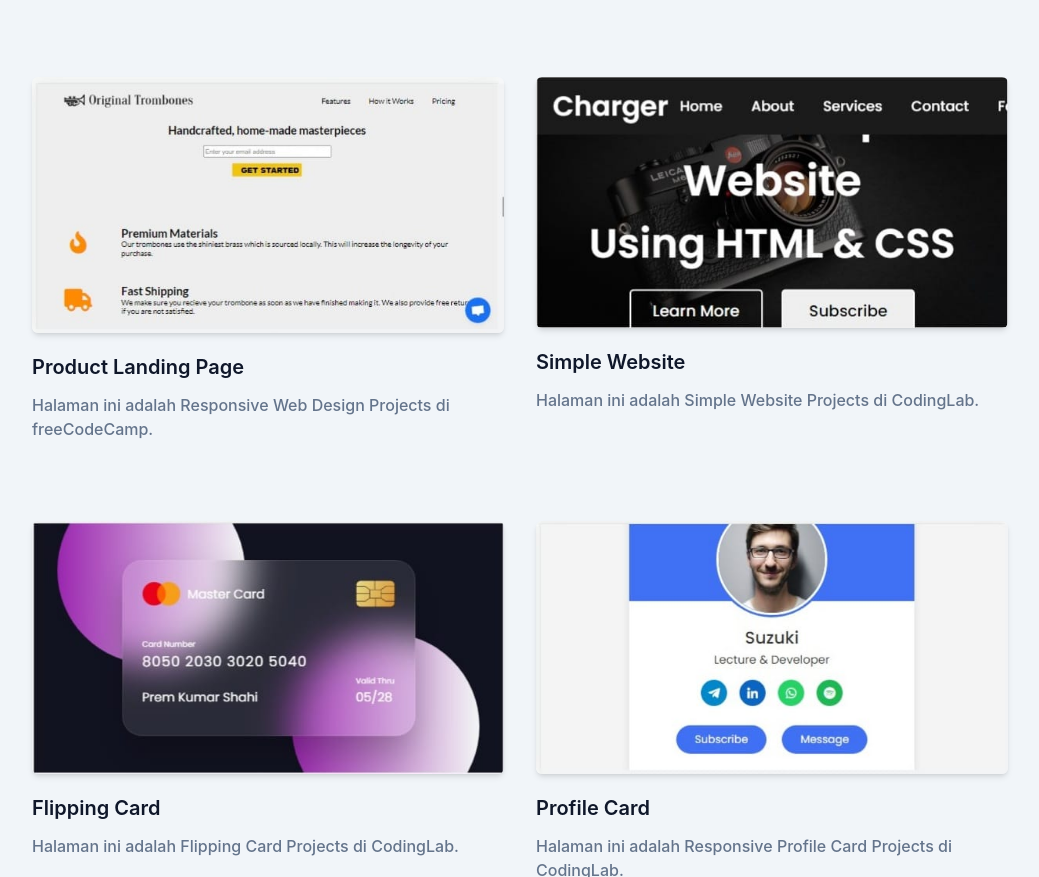
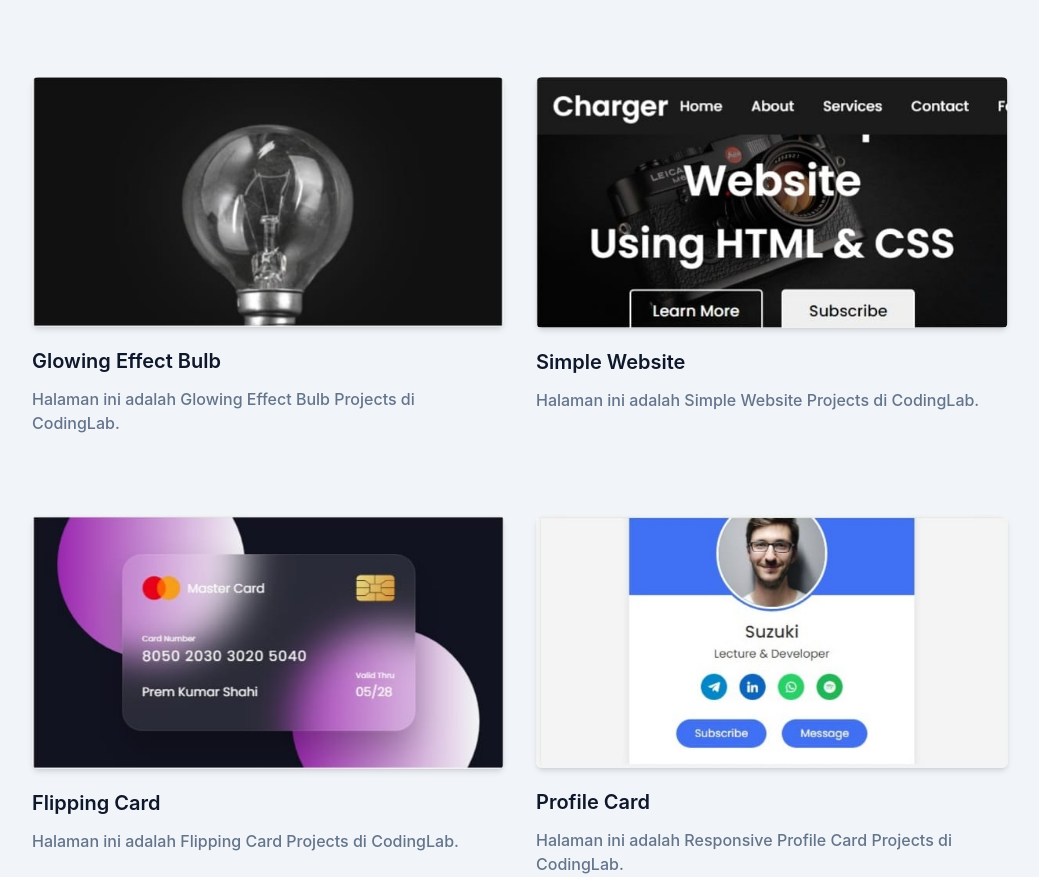
Before and after one commit to richardgery/portfolio-tailwind-css, a website: page index.html in a window 1280 px wide. Shown: the part 1519-2396 px from the top of the page, without its empty margins (120-1159 px from the left). Drawn offline with Linux system fonts and the light colour scheme.

Commit message:
Update Portfolio section & Delete Landing image

```diff
--- a/index.html
+++ b/index.html
@@ -337,18 +337,18 @@
           <div class="mb-12 p-4 md:w-1/2">
             <div class="overflow-hidden rounded-md shadow-md">
               <img
-                src="dist/img/portfolio/landing.jpeg"
-                alt="Product Landing Page"
+                src="dist/img/portfolio/bulb.jpeg"
+                alt="Glowwing Effect Bulb"
                 width="w-full"
               />
             </div>
             <h3
               class="mb-3 mt-5 text-xl font-semibold text-dark dark:text-white"
             >
-              Product Landing Page
+              Glowing Effect Bulb
             </h3>
             <p class="text-base font-medium text-secondary">
-              Halaman ini adalah Responsive Web Design Projects di freeCodeCamp.
+              Halaman ini adalah Glowing Effect Bulb Projects di CodingLab.
             </p>
           </div>
           <div class="mb-12 p-4 md:w-1/2">
```
Also changed, not shown: dist/img/portfolio/bulb.jpeg (added), dist/img/portfolio/landing.jpeg (deleted).
